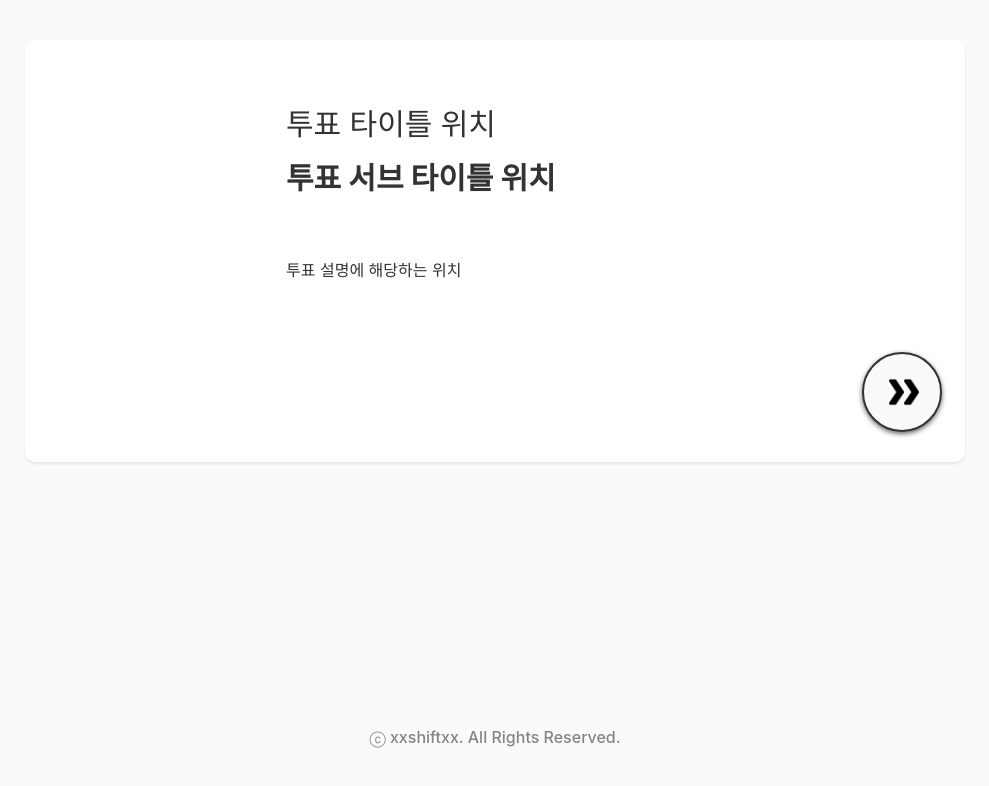
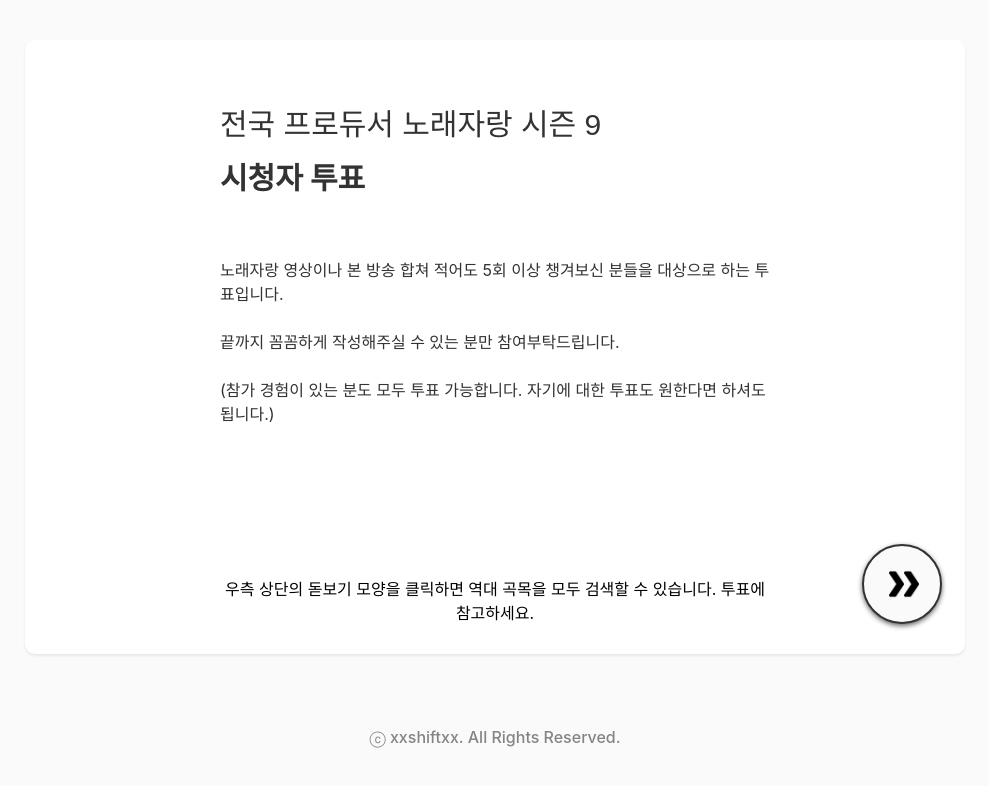
Before and after one commit to wArrnp/zennvote-front, a React (Create React App) app: page / in a window 1280 px wide. Shown: the top 786 px of the page, without its empty margins (145-1134 px from the left). Built offline with nearby package versions, Linux system fonts and the light colour scheme.

Commit message:
[MODIFY] <Landing, Email> style

```diff
--- a/src/presentation/EmailInput/index.tsx
+++ b/src/presentation/EmailInput/index.tsx
@@ -29,7 +29,11 @@ const EmailInput = ({ setPageData }:EmailInputProps) => {
         이메일을 입력해주세요.
       </S.EmailInputTitle>
       <S.EmailInputDescription>
-        이메일은 추첨을 통해 상품을 제공하기 위함입니다. 그 외의 용도로 이메일을 수집하지 않으며 동의하실 경우 진행해주시길 바랍니다.
+        본인의 메일주소를 적어주세요.
+        <br />
+        (중복 투표 방지용이며, 수집하지 않습니다. 누군지 닉네임과 연결지어 확인하지도 않습니다.)
+        <br /><br />
+        이 메일주소로 음원 다운로드 링크가 제공됩니다!
       </S.EmailInputDescription>
       <S.EmailInput placeholder="이메일" value={email} onChange={(e) => setEmail(e.target.value)}/>
       <S.EmailInputButtonWrapper>
--- a/src/presentation/Landing/Styles.ts
+++ b/src/presentation/Landing/Styles.ts
@@ -3,7 +3,7 @@ import NextImg from '../../assets/image/up-chevron.png';
 import NextHoverImg from '../../assets/image/up-chevron-white.png';
 
 export const LandingHeader = styled.div`
-  width: 418px;
+  width: 550px;
   margin: auto;
   padding: 60px 0;
 `
@@ -26,10 +26,17 @@ export const LandingSubTitle = styled.h2`
 
 export const LandingDescription = styled.p`
   margin: 0 auto;
-  width: 418px;
+  width: 550px;
   line-height: 24px;
   color: #333;
   margin-bottom: 150px;
+`
+
+export const LandingHelper = styled.p`
+  width: 550px;
+  word-break: keep-all;
+  margin: 0 auto;
+  text-align: center;
 `
 
 const nextButtonKeyframes = keyframes`
--- a/src/presentation/Landing/index.tsx
+++ b/src/presentation/Landing/index.tsx
@@ -16,15 +16,24 @@ const Landing = ({ setPageData }:LandingProps ) => {
     <>
       <S.LandingHeader>
         <S.LandingTitle>
-          투표 타이틀 위치
+          전국 프로듀서 노래자랑 시즌 9
         </S.LandingTitle>
         <S.LandingSubTitle>
-          투표 서브 타이틀 위치
+          시청자 투표
         </S.LandingSubTitle>
       </S.LandingHeader>
       <S.LandingDescription>
-        투표 설명에 해당하는 위치
+      노래자랑 영상이나 본 방송 합쳐 적어도 5회 이상 챙겨보신 분들을 대상으로 하는 투표입니다.
+      <br />
+      <br />
+      끝까지 꼼꼼하게 작성해주실 수 있는 분만 참여부탁드립니다.
+      <br />
+      <br />
+      (참가 경험이 있는 분도 모두 투표 가능합니다. 자기에 대한 투표도 원한다면 하셔도 됩니다.)
       </S.LandingDescription>
+      <S.LandingHelper>
+        우측 상단의 돋보기 모양을 클릭하면 역대 곡목을 모두 검색할 수 있습니다. 투표에 참고하세요.
+      </S.LandingHelper>
       <S.LandingNextButton onClick={onClickNextButton}>
       </S.LandingNextButton>
     </>
```
